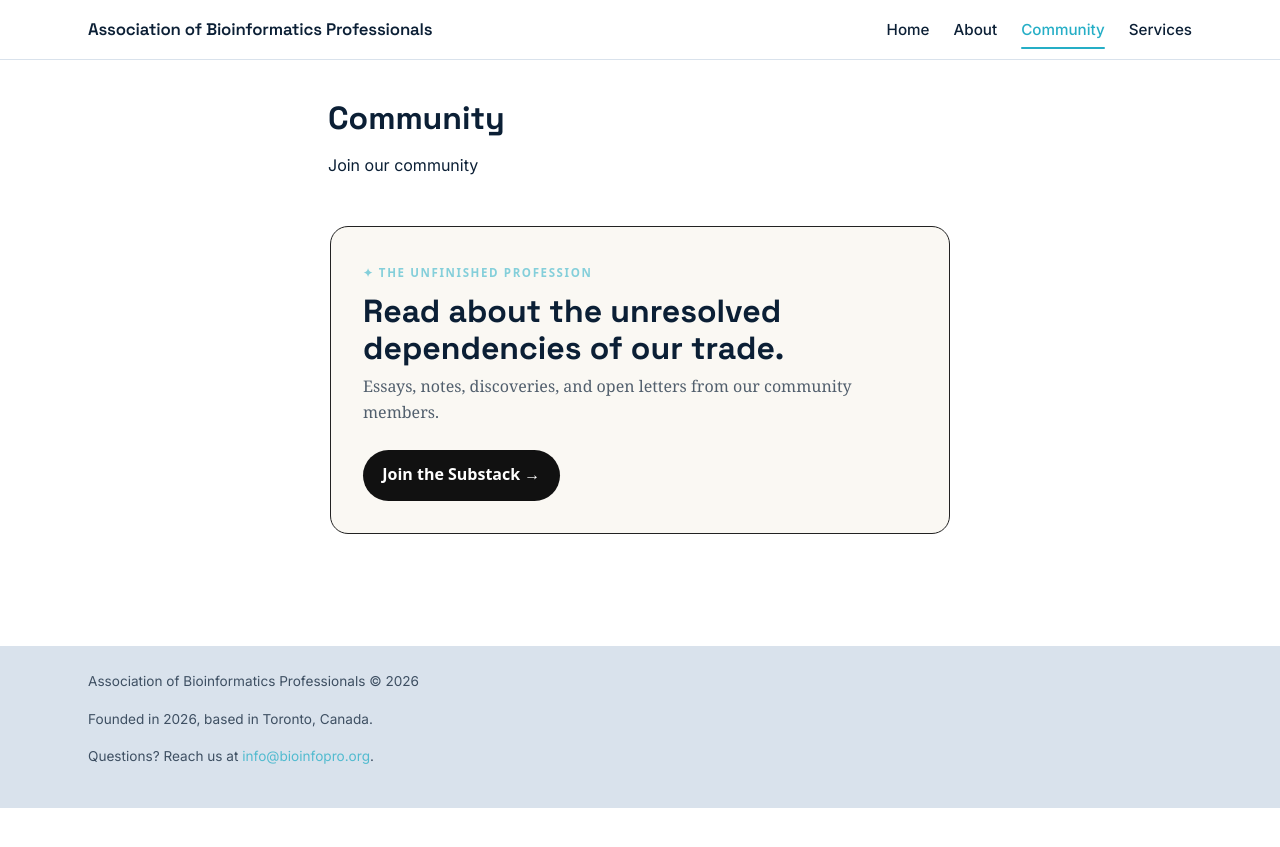
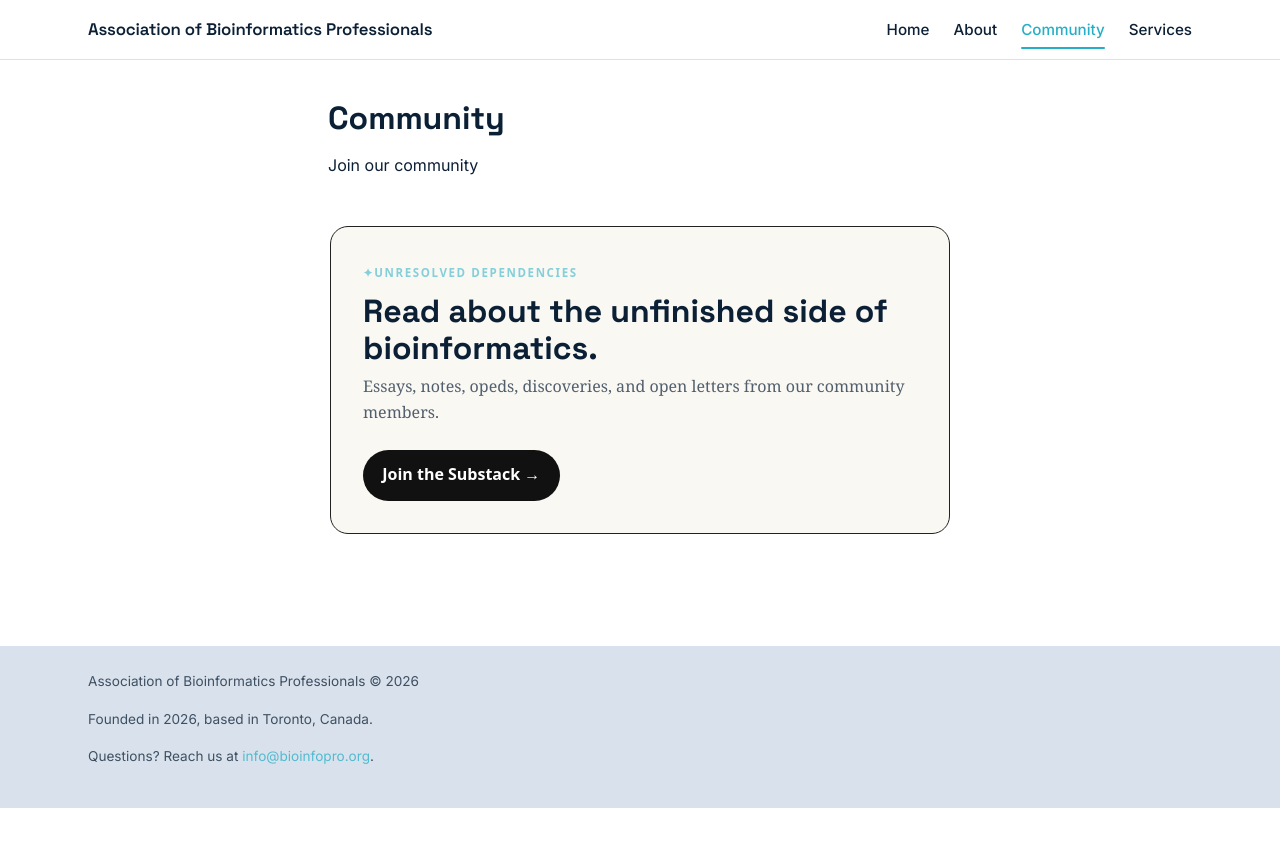
Before and after one commit to bioinfopro/bioinfopro-website-dev, a Jekyll site: the page built from src/pages/community.md, in a window 1280 px wide. Shown: the top 847 px of the page. Built offline with Jekyll 4.4.1, drawn with Linux system fonts in a browser that asks for light colours.

Commit message:
updated copy for substack widget

```diff
--- a/src/pages/community.md
+++ b/src/pages/community.md
@@ -10,10 +10,10 @@ Join our community
 
 <section class="substack-card">
   <div>
-    <span class="eyebrow">✦ THE UNFINISHED PROFESSION</span>
-    <h2>Read about the unresolved dependencies of our trade.</h2>
+    <span class="eyebrow">✦UNRESOLVED DEPENDENCIES</span>
+    <h2>Read about the unfinished side of bioinformatics.</h2>
     <p>
-      Essays, notes, discoveries, and open letters from our community members.
+      Essays, notes, opeds, discoveries, and open letters from our community members.
     </p>
   </div>
 
```
Also changed, not shown: 1 other file.
